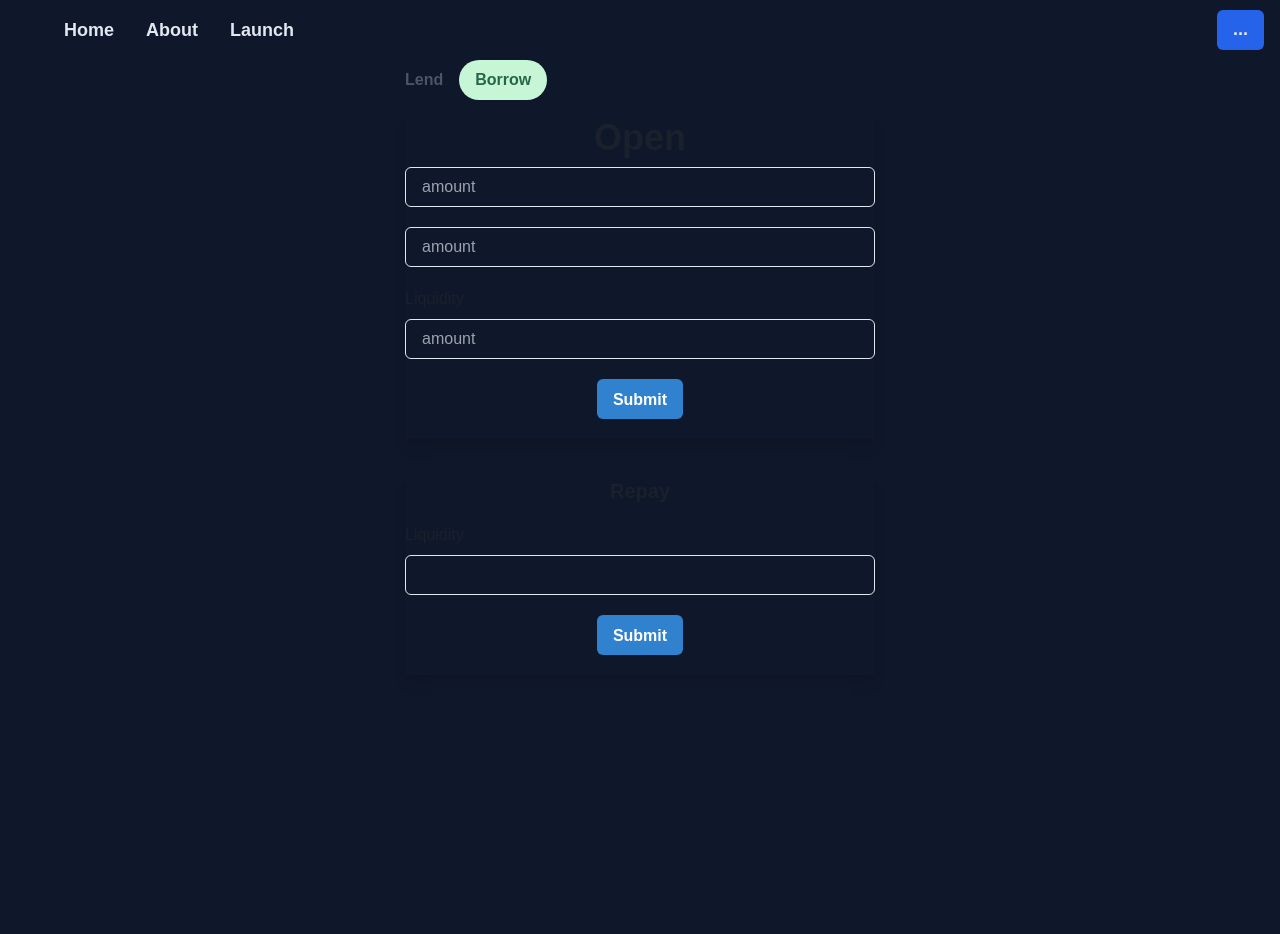
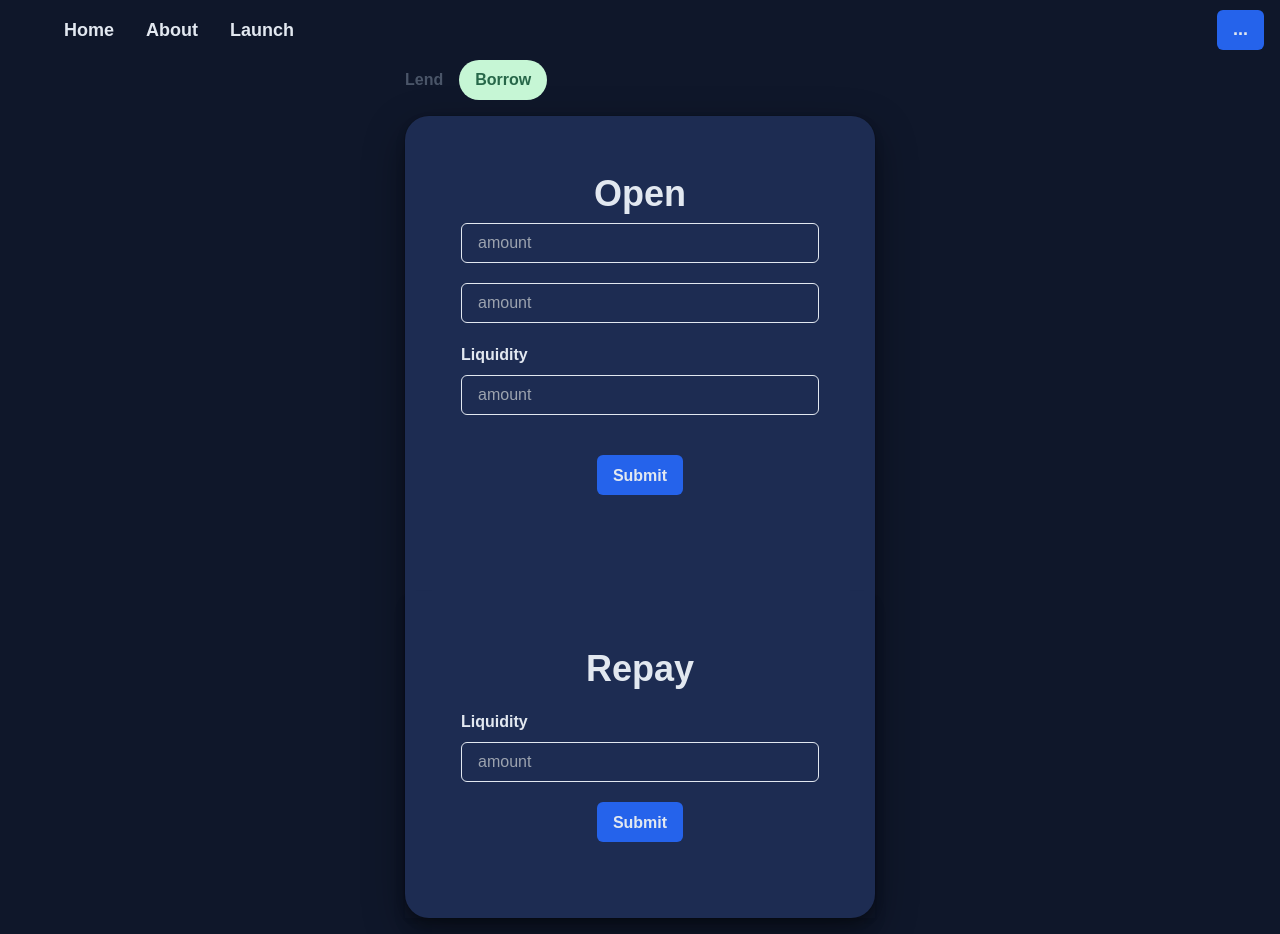
Before and after one commit to dam417/gammaswap, a React (Create React App) app: page /app in a window 1280 px wide. Both pictures are taken after a click on the tab "Borrow". Before the commit the page ends 800 px from the top, so only its background shows below. Built offline with nearby package versions, Linux system fonts and the light colour scheme.

Commit message:
finished ui for Borrow component

```diff
--- a/src/components/Borrow.js
+++ b/src/components/Borrow.js
@@ -7,8 +7,7 @@ import {
     Input,
     Button,
     Heading,
-    FormErrorMessage,
-    FormHelperText,
+    Box
 } from '@chakra-ui/react'
 
 function Borrow({ account, token0, token1, posManager }) {
@@ -24,7 +23,7 @@ function Borrow({ account, token0, token1, posManager }) {
         //     token0Amt,
         //     token1Amt,
         //     liquidity,
-        //     toAddr,
+        //     account,
         // ).call();
     }
 
@@ -34,37 +33,75 @@ function Borrow({ account, token0, token1, posManager }) {
 
     return (
         <>
+            <Box borderRadius={'3xl'} bg={'#1d2c52'} boxShadow='dark-lg'>
                 <form onSubmit={handleSubmit(openPositionHandler)}>
-                <FormControl boxShadow='lg'>
-                    <Heading>Open</Heading>
-                    <FormLabel htmlFor='token0'>{token0.symbol}</FormLabel>
+                    <FormControl p={14}>
+                        <Heading
+                            color={'#e2e8f0'}
+                        >
+                            Open
+                        </Heading>
+                        <FormLabel
+                        color={'#e2e8f0'}
+                        fontSize={'md'}
+                        fontWeight={'semibold'}
+                        htmlFor='token0'
+                        >
+                            {token0.symbol}
+                        </FormLabel>
                         <Input
                             placeholder='amount'
                             id='token0'
                             type='number'
                             {...register('token0Amt')}
                         />
-                    <FormLabel mt={5} htmlFor='token1'>{token1.symbol}</FormLabel>
+                        <FormLabel
+                        color={'#e2e8f0'}
+                        mt={5}
+                        fontSize={'md'}
+                        fontWeight={'semibold'}
+                        htmlFor='token1'
+                        >
+                            {token1.symbol}
+                        </FormLabel>
                         <Input
                             placeholder='amount'
                             id='token1'
                             type='number'
                             {...register('token1Amt')}
                         />
-                    <FormLabel mt={5} htmlFor='liquidity'>Liquidity</FormLabel>
+                        <FormLabel
+                            color={'#e2e8f0'}
+                            fontSize={'md'}
+                            fontWeight={'semibold'}
+                            mt={5}
+                            htmlFor='liquidity'
+                        >
+                            Liquidity
+                        </FormLabel>
                         <Input
                             placeholder='amount'
                             id='liquidity'
                             type='number'
                             {...register('liquidity')}
                         />
-                    <Button my={5} colorScheme='blue' type='submit'>Submit</Button>
+                        <Button
+                            mt={10}
+                            bgColor='#2563eb'
+                            color='#e2e8f0'
+                            type='submit'
+                        >
+                            Submit
+                        </Button>
                     </FormControl>
                 </form>
                 <form onSubmit={handleSubmit2(repayHandler)}>
-                <FormControl boxShadow='lg' mt={10}>
-                    <Heading size='md'>Repay</Heading>
+                    <FormControl p={14} boxShadow='lg' mt={10}>
+                        <Heading color={'#e2e8f0'}>Repay</Heading>
                         <FormLabel
+                            color={'#e2e8f0'}
+                            fontSize={'md'}
+                            fontWeight={'semibold'}
                             mt={5}
                             htmlFor='repayLiquidity'
                         >
@@ -72,18 +109,21 @@ function Borrow({ account, token0, token1, posManager }) {
                         </FormLabel>
                             <Input
                                 id='repayLiquidity'
+                                placeholder='amount'
                                 type='number'
                                 {...register2('repayLiquidity')}
                             />
                         <Button
                             my={5}
-                        colorScheme='blue'
+                            bgColor='#2563eb'
+                            color='#e2e8f0'
                             type='submit'
                         >
                             Submit
                         </Button>
                     </FormControl>
                 </form>
+            </Box>
         </>
     );
 
```
Lines whose indentation alone changed are shown as unchanged.
